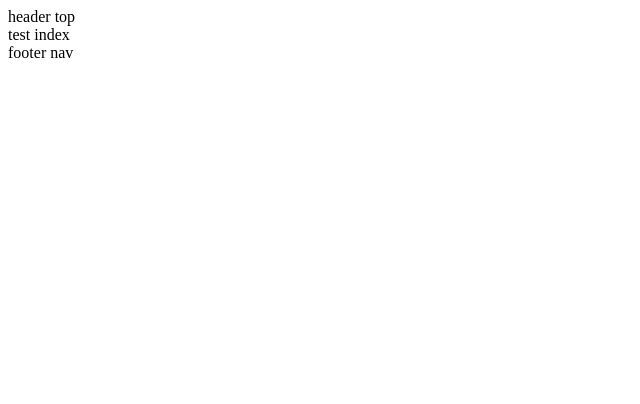
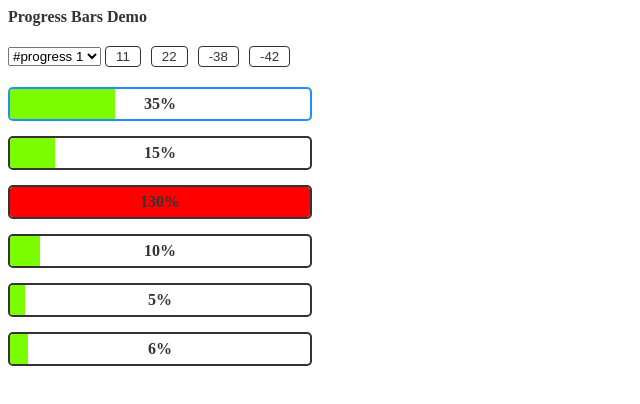
Before and after one commit to JabariZheng/ProgressBarsDemo, a website: page dev/index.html in a window 1280 px wide. Shown: the whole page, without its empty margins (0-640 px from the left). Drawn offline with Linux system fonts and the light colour scheme.

Commit message:
feat: base done

```diff
--- a/dev/index.html
+++ b/dev/index.html
@@ -3,16 +3,19 @@
 <head>
 	<meta charset="UTF-8">
 	<title>Document</title>
+	<link rel="stylesheet" href="./css/index.css">
+	<meta name="viewport" content="width=device-width, initial-scale=1.0">
 </head>
 <body>
-	<header>
-	    header top
-	</header>
-	<div>
-        test index
-	</div>
-	<footer>
-	    footer nav
-	</footer>
+	<header class="header">Progress Bars Demo</header>
+	<section class="function-section">
+		<div class="select-comp">
+			<select name="" id="select-bar" onchange="selectChange()"></select>
+			<option value=""></option>
+		</div>
+		<div id="function-button-list"></div>
+	</section>
+	<div id="bars-list"></div>
+	<script src="./js/index.js"></script>
 </body>
 </html>
--- /dev/null
+++ b/dev/js/index.js
@@ -0,0 +1,110 @@
+function ProgressBars () {
+  this.barsWidth = 300;
+  this.endPoint = {
+    buttons: [11, 22, -38, -42],
+    bars: [35, 15, 130, 10, 5, 6],
+    limit: 130
+  };
+  this.selectBarIndex = 0;
+  this.init();
+};
+
+ProgressBars.prototype.init = function () {
+  // append bars list
+  let appDom = document.getElementById("bars-list");
+  for (let i = 0; i < this.endPoint.bars.length; i++) {
+    let _element = this.endPoint.bars[i];
+    let newDiv = document.createElement("div");
+    let newDivId = `bars-list-${i + 1}`;
+    newDiv.className = i == 0 ? 'bars selected' : 'bars';
+    newDiv.id = newDivId;
+    let newSpan = document.createElement("span");
+    newSpan.textContent = `${_element}%`;
+    newDiv.appendChild(newSpan);
+    newDiv.style.width = `${this.barsWidth}px`;
+    let childDiv = document.createElement("div");
+    childDiv.style.width = `${_element * this.barsWidth / 100}px`;
+    _element < 100 ? childDiv.className = 'progress normal' : childDiv.className = 'progress warning';
+    newDiv.appendChild(childDiv);
+    appDom.appendChild(newDiv);
+  };
+
+  // render select option list
+  this.renderSelectOption();
+  // render button list
+  this.renderButton();
+}
+
+ProgressBars.prototype.renderSelectOption = function () {
+  let selectDom = document.getElementById("select-bar");
+  const { endPoint } = this;
+  for (let i = 0; i < endPoint.bars.length; i++) {
+    let newOption = document.createElement("option");
+    newOption.value = i;
+    newOption.textContent = `#progress ${i + 1}`;
+    selectDom.appendChild(newOption);
+  };
+}
+
+ProgressBars.prototype.renderButton = function () {
+  const { endPoint } = this;
+  let buttonParentDom = document.getElementById("function-button-list");
+  for (let i = 0; i < endPoint.buttons.length; i++) {
+    let _element = endPoint.buttons[i];
+    let button = document.createElement("button");
+    button.textContent = `${_element}`;
+    button.dataset.type = _element < 0 ? 'sub' : 'add';
+    buttonParentDom.appendChild(button);
+  };
+}
+
+ProgressBars.prototype.editBar = function (type, number) {
+  let allBars = document.querySelectorAll(".bars");
+  for (let i = 0; i < allBars.length; i++) {
+    let _elementBar = allBars[i];
+    let spanContext = _elementBar.querySelector('span').textContent;
+    if (i == this.selectBarIndex) {
+      let barNumber = parseFloat(spanContext);
+      let setClassName = '',
+        showNumber = 0;
+      switch (type) {
+        // +
+        case 'add':
+          setClassName = barNumber + number > 100 ? 'bars warning' : 'bars normal';
+          showNumber = barNumber + number > this.endPoint.limit ? this.endPoint.limit : (barNumber + number);
+          break;
+        // -
+        case 'sub':
+          setClassName = barNumber + number < 0 ? 'bars warning' : 'bars normal';
+          showNumber = barNumber - number < 0 ? 0 : (barNumber - number);
+          break;
+        default:
+          break;
+      };
+      _elementBar.className = setClassName;
+      _elementBar.querySelector('span').textContent = `${showNumber}%`;
+      _elementBar.querySelector('.progress').className = `progress ${showNumber > 100 ? 'warning' : 'normal'}`;
+      _elementBar.querySelector('.progress').style.width = `${showNumber * this.barsWidth / 100}px`;
+      return;
+    }
+  }
+};
+
+var bars = new ProgressBars();
+
+function selectChange () {
+  bars.selectBarIndex = event.target.value;
+  let allBars = document.querySelectorAll(".bars");
+  for (let i = 0; i < allBars.length; i++) {
+    i == event.target.value ? allBars[i].className = 'bars selected' : allBars[i].className = 'bars';
+  }
+}
+
+document.getElementById('function-button-list').addEventListener('click', function (event) {
+  if (event.target.tagName != "BUTTON") {
+    return
+  };
+  let type = event.target.dataset.type,
+    number = Math.abs(event.target.textContent);
+  bars.editBar(type, number);
+})
--- /dev/null
+++ b/dev/scss/index.scss
@@ -0,0 +1,67 @@
+.header {
+  color: #333333;
+  font-weight: bold;
+}
+
+.function-section {
+  display: flex;
+  align-items: center;
+  margin: 20px 0;
+  .select-comp {
+    display: flex;
+    align-items: center;
+  }
+  #function-button-list {
+    display: flex;
+    align-items: center;
+    button {
+      padding: 2px 10px;
+      margin-right: 10px;
+      background-color: #ffffff;
+      color: #333333;
+      border-radius: 4px;
+      border: 1px solid #333333;
+      &:last-child {
+        margin-right: 0;
+      }
+    }
+  }
+}
+
+#bars-list {
+  .bars {
+    position: relative;
+    z-index: 1;
+    display: flex;
+    align-items: center;
+    justify-content: center;
+    height: 30px;
+    color: #333333;
+    font-weight: bold;
+    overflow: hidden;
+    border-radius: 5px;
+    border: 2px solid #333333;
+    margin-bottom: 15px;
+    transition: all 0.3s;
+    &:last-child {
+      margin-bottom: 0;
+    }
+    .progress {
+      position: absolute;
+      z-index: -1;
+      left: 0;
+      top: 0;
+      height: 100%;
+      transition: all 0.3s;
+    }
+    .normal {
+      background-color: lawngreen;
+    }
+    .warning {
+      background-color: red;
+    }
+  }
+  .selected {
+    border-color: #1e90ff;
+  }
+}
```
Also changed, not shown: dev/css/index.css (added).
